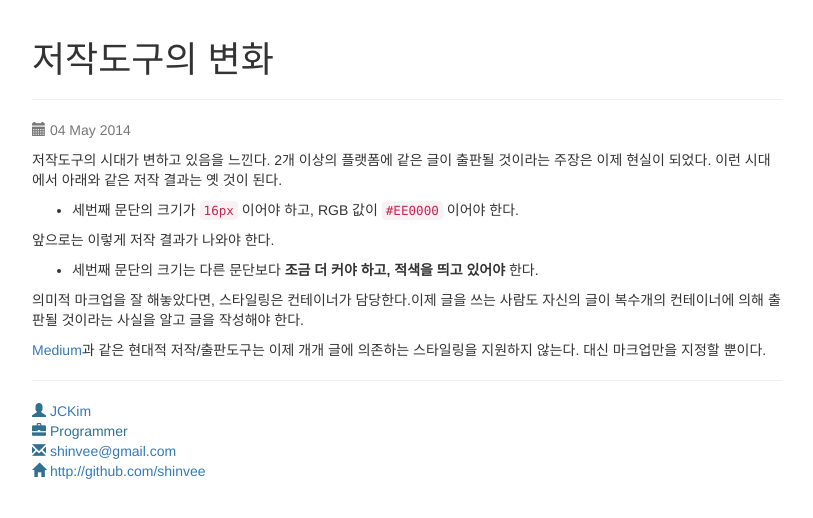
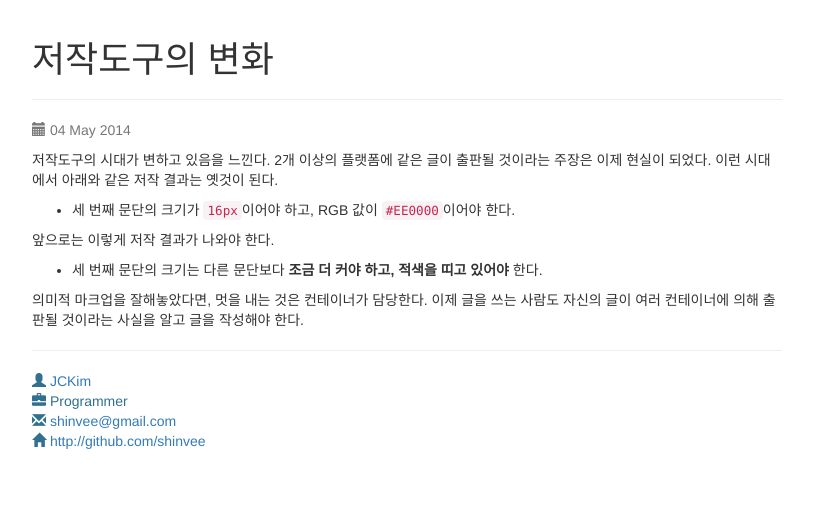
Before and after one commit to shinvee/shinvee.github.io, a Jekyll site: the page built from _posts/2014-05-04-new-text-editor-requirements.markdown, in a window 1280 px wide. Shown: the top 518 px of the page, without its empty margins (233-1046 px from the left). Built offline with Jekyll 4.4.1, drawn with Linux system fonts in a browser that asks for light colours; nearby versions of some CDN libraries; Markdown is read by kramdown in place of the engine named in the settings.

Commit message:
맞춤법 교정 및 예시 삭제. og 추가

```diff
--- a/_config.yml
+++ b/_config.yml
@@ -1,3 +1,3 @@
-name: JCKim
+name: JCKim's essays
 markdown: redcarpet
 pygments: true
--- a/_layouts/default.html
+++ b/_layouts/default.html
@@ -5,6 +5,24 @@
         <meta http-equiv="X-UA-Compatible" content="IE=edge,chrome=1">
         <title>{{ page.title }}</title>
         <meta name="viewport" content="width=device-width, initial-scale=1">
+
+        {% if page.title %}
+        <meta property="og:title" content="{{ page.title }}"/>
+        <meta property="og:type" content="article"/>
+        <meta property="og:url" content="http://jck.im{{ page.url }}"/>
+        <meta property="og:site_name" content="{{ site.name }}"/>
+        {% else %}
+        <meta property="og:title" content="{{ site.name }}"/>
+        <meta property="og:type" content="blog"/>
+        <meta property="og:url" content="http://jck.im/"/>
+        <meta property="og:site_name" content="{{ site.name }}"/>
+        {% endif %}
+
+        {% if page.description %}
+        <meta content="{{ page.description }}" property="og:description">
+        {% else %}
+        <meta content="{{ site.description }}" property="og:description">
+        {% endif %}
 
         <!-- Latest compiled and minified CSS -->
         <link rel="stylesheet" href="//netdna.bootstrapcdn.com/bootstrap/3.1.1/css/bootstrap.min.css">
@@ -22,7 +40,7 @@
             {{ content }}
             <hr />
             <address class="text-info">
-                <span class="glyphicon glyphicon-user"></span> <a href="/">{{ site.name }}</a><br />
+                <span class="glyphicon glyphicon-user"></span> <a href="/">JCKim</a><br />
                 <span class="glyphicon glyphicon-briefcase"></span> Programmer<br />
                 <span class="glyphicon glyphicon-envelope"></span> <a href="mailto:shinvee@gmail.com">shinvee@gmail.com</a><br />
                 <span class="glyphicon glyphicon-home"></span> <a href="https://github.com/shinvee">http://github.com/shinvee</a>
--- a/_posts/2014-05-04-new-text-editor-requirements.markdown
+++ b/_posts/2014-05-04-new-text-editor-requirements.markdown
@@ -4,16 +4,12 @@ title:  저작도구의 변화
 date:   2014-05-04 16:31:17
 ---
 
-저작도구의 시대가 변하고 있음을 느낀다. 2개 이상의 플랫폼에 같은 글이 출판될 것이라는 주장은 이제 현실이 되었다. 이런 시대에서 아래와 같은 저작 결과는 옛 것이 된다.
+저작도구의 시대가 변하고 있음을 느낀다. 2개 이상의 플랫폼에 같은 글이 출판될 것이라는 주장은 이제 현실이 되었다. 이런 시대에서 아래와 같은 저작 결과는 옛것이 된다.
 
-- 세번째 문단의 크기가 `16px` 이어야 하고, RGB 값이 `#EE0000` 이어야 한다.
+- 세 번째 문단의 크기가 `16px`이어야 하고, RGB 값이 `#EE0000`이어야 한다.
 
 앞으로는 이렇게 저작 결과가 나와야 한다.
 
-- 세번째 문단의 크기는 다른 문단보다 __조금 더 커야 하고, 적색을 띄고 있어야__ 한다.
+- 세 번째 문단의 크기는 다른 문단보다 __조금 더 커야 하고, 적색을 띠고 있어야__ 한다.
 
-의미적 마크업을 잘 해놓았다면, 스타일링은 컨테이너가 담당한다.이제 글을 쓰는 사람도 자신의 글이 복수개의 컨테이너에 의해 출판될 것이라는 사실을 알고 글을 작성해야 한다.
-
-[Medium][Medium]과 같은 현대적 저작/출판도구는 이제 개개 글에 의존하는 스타일링을 지원하지 않는다. 대신 마크업만을 지정할 뿐이다.
-
-[Medium]: https://medium.com/
+의미적 마크업을 잘해놓았다면, 멋을 내는 것은 컨테이너가 담당한다. 이제 글을 쓰는 사람도 자신의 글이 여러 컨테이너에 의해 출판될 것이라는 사실을 알고 글을 작성해야 한다.
```
